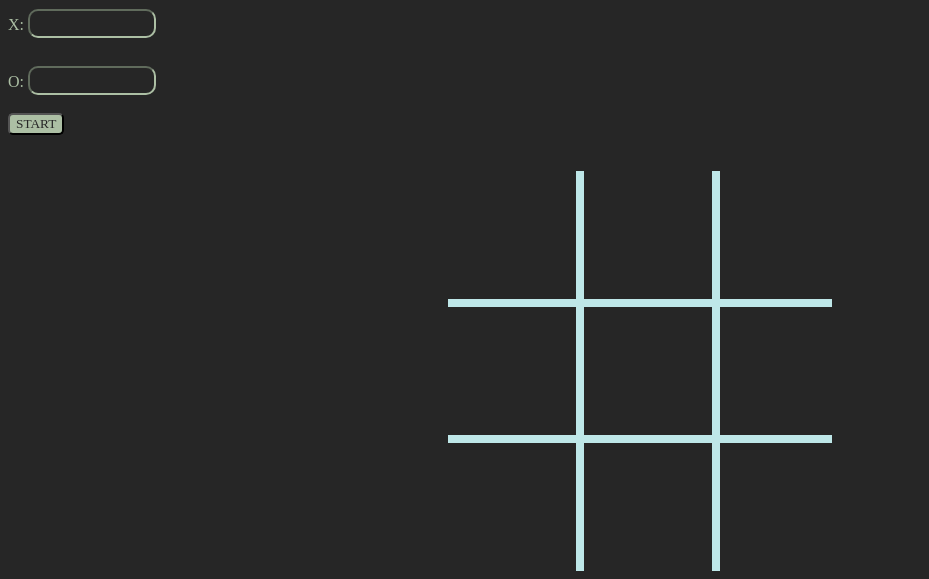
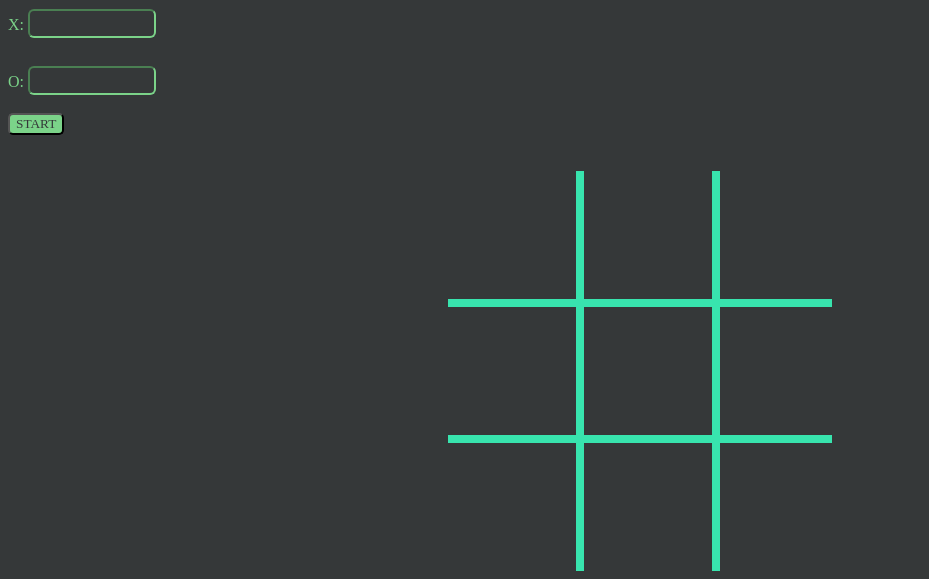
Before and after one commit to jotaDEVe/Tic-Tac-Toe, a plain HTML site: page index.html in a window 1280 px wide. Shown: the part 232-811 px from the top of the page, without its empty margins (0-929 px from the left). Drawn offline with nearby package versions, Linux system fonts and the light colour scheme; a web font is replaced by a local one.

Commit message:
CSS update

```diff
--- a/tictactoe.css
+++ b/tictactoe.css
@@ -1,46 +1,46 @@
 body {
-  background-color: #262626;
+  background-color: #353839;
   color: #fff;
 }
 
 #header {
   text-align: center;
   margin-top: 40px;
-  color: #bee7e8;
+  color: #38E4AE;
   font-family: Archivo Narrow;
   font-size: 70px;
 }
 
 #input1 {
-  background-color: #262626;
+  background-color: #353839;
   font-family: Sono;
-  border-color: #acbfa4;
+  border-color: #7BD389;
   font-size: 20px;
-  color: #acbfa4;
+  color: #7BD389;
   text-align: center;
   width: 120px;
-  border-radius: 10px;
+  border-radius: 6px;
 }
 
 #input2 {
-  background-color: #262626;
+  background-color: #353839;
   font-family: Sono;
-  border-color: #acbfa4;
-  color: #acbfa4;
+  border-color: #7BD389;
+  color: #7BD389;
   margin-top: 10px;
   width: 120px;
   text-align: center;
   font-size: 20px;
-  border-radius: 10px;
+  border-radius: 6px;
 }
 
 #label1 {
-  color: #acbfa4;
+  color: #7BD389;
   font-family: Sono;
 }
 
 #label2 {
-  color: #acbfa4;
+  color: #7BD389;
   font-family: Sono;
 }
 
@@ -52,11 +52,11 @@ body {
 }
 
 .corNome {
-  color: #acbfa4;
+  color: #7BD389;
 }
 
 #gameboard {
-  background-color: #bee7e8;
+  background-color: #38E4AE;
   display: grid;
   grid-template-columns: 8rem 8rem 8rem;
   grid-template-rows: 8rem 8rem 8rem;
@@ -67,7 +67,7 @@ body {
 }
 
 #gameboard span {
-  background-color: #262626;
+  background-color: #353839;
   cursor: pointer;
   display: grid;
   text-align: center;
@@ -76,12 +76,12 @@ body {
 }
 
 #começar {
-  background-color: #acbfa4;
-  color: #262626;
+  background-color: #7BD389;
+  color: #353839;
   border-radius: 5px;
   font-family: Sono;
 }
 
 .win {
-  color: #acbfa4;
+  color: #7BD389;
 }
```
